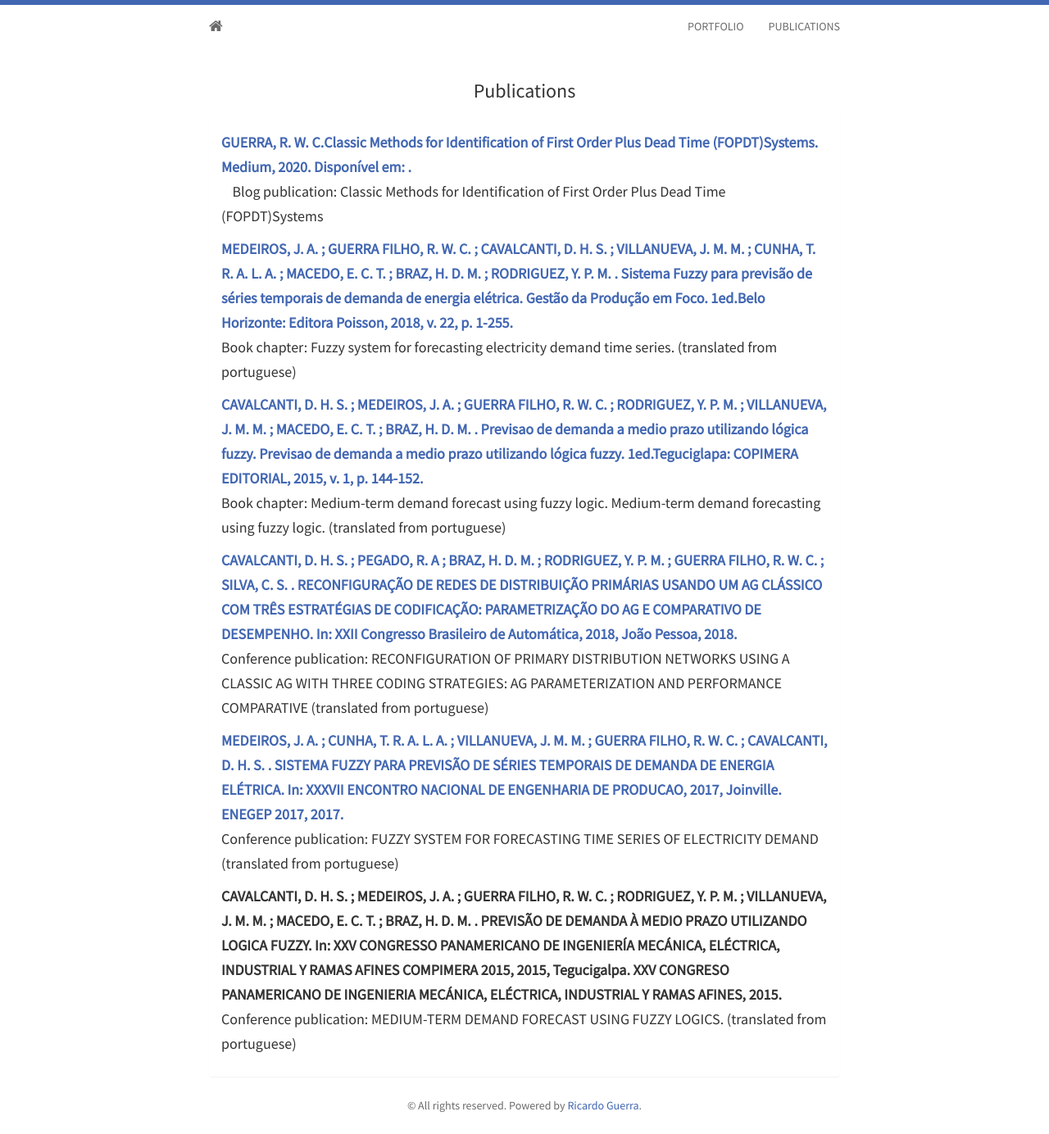
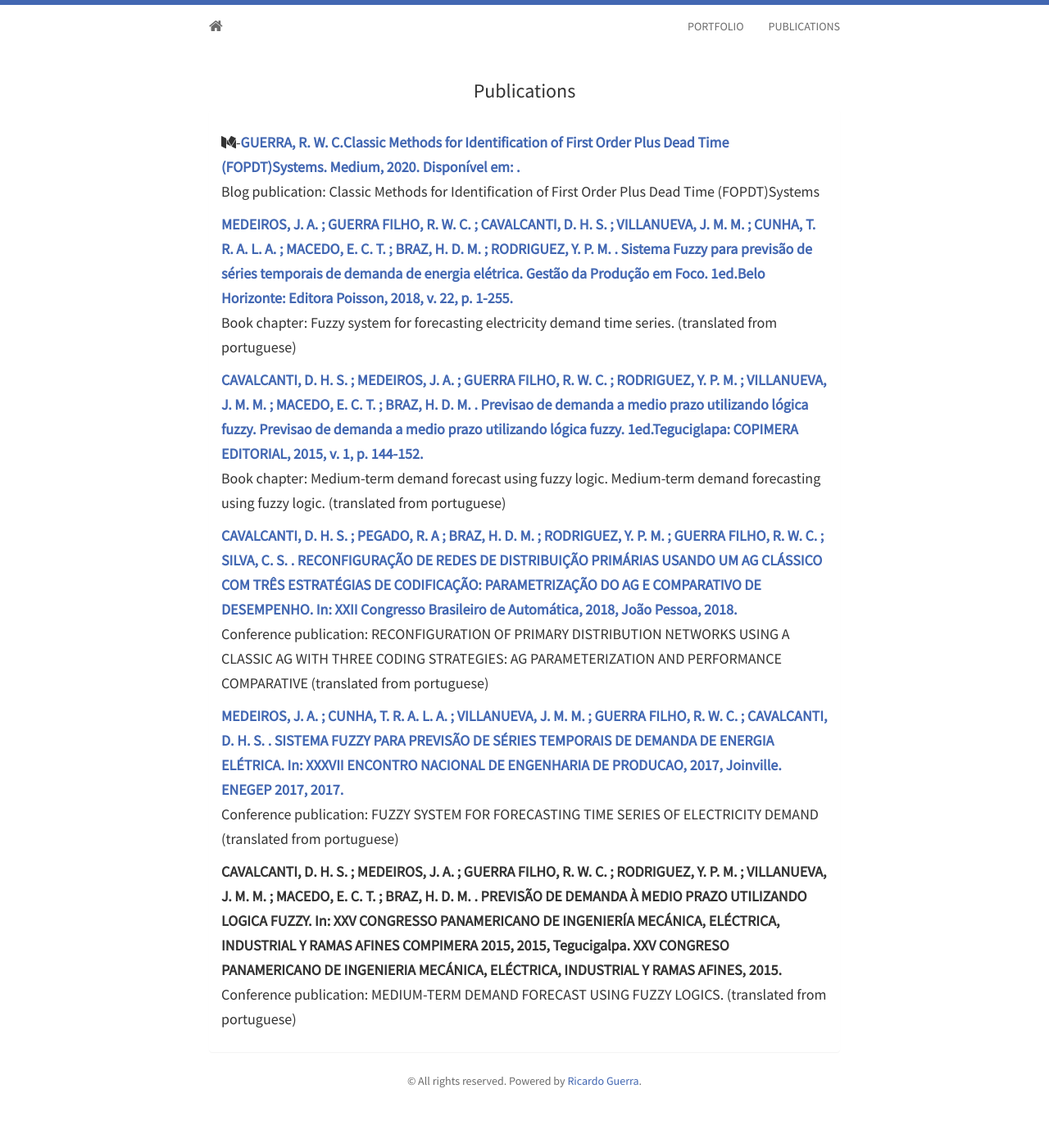
Before and after one commit to rwguerra/rwguerra.github.io, a Jekyll site: the page built from publications.html, in a window 1280 px wide. Shown: the whole page at 82% size. Built offline with Jekyll 4.4.1, drawn with Linux system fonts in a browser that asks for light colours; nearby versions of some CDN libraries; after the commit the page ends 1354 px from its top, so only the background shows below that.

Commit message:
Update publications.html

```diff
--- a/_includes/publications.html
+++ b/_includes/publications.html
@@ -8,8 +8,8 @@
 
 
 		<h5>
-			<strong><a href="http://dx.doi.org/10.5935/978-85-7042-018-3.2018B001" target="_blank" title="Clique e leia na integra">GUERRA, R. W. C.Classic Methods for Identification of First Order Plus Dead Time (FOPDT)Systems. Medium, 2020. Disponível em: <https://medium.com/>.</a></strong>
-			<p><i class="fab fa-medium"></i>Blog publication: Classic Methods for Identification of First Order Plus Dead Time (FOPDT)Systems</p>
+			<i class="fa fa-medium"></i>-<strong><a href="http://dx.doi.org/10.5935/978-85-7042-018-3.2018B001" target="_blank" title="Clique e leia na integra">GUERRA, R. W. C.Classic Methods for Identification of First Order Plus Dead Time (FOPDT)Systems. Medium, 2020. Disponível em: <https://medium.com/>.</a></strong>
+			<p>Blog publication: Classic Methods for Identification of First Order Plus Dead Time (FOPDT)Systems</p>
 		</h5>
 		<h5>
 			<strong><a href="http://dx.doi.org/10.5935/978-85-7042-018-3.2018B001" target="_blank" title="Clique e leia na integra">MEDEIROS, J. A. ; GUERRA FILHO, R. W. C. ; CAVALCANTI, D. H. S. ; VILLANUEVA, J. M. M. ; CUNHA, T. R. A. L. A. ; MACEDO, E. C. T. ; BRAZ, H. D. M. ; RODRIGUEZ, Y. P. M. . Sistema Fuzzy para previsão de séries temporais de demanda de energia elétrica. Gestão da Produção em Foco. 1ed.Belo Horizonte: Editora Poisson, 2018, v. 22, p. 1-255.</a></strong>
```
